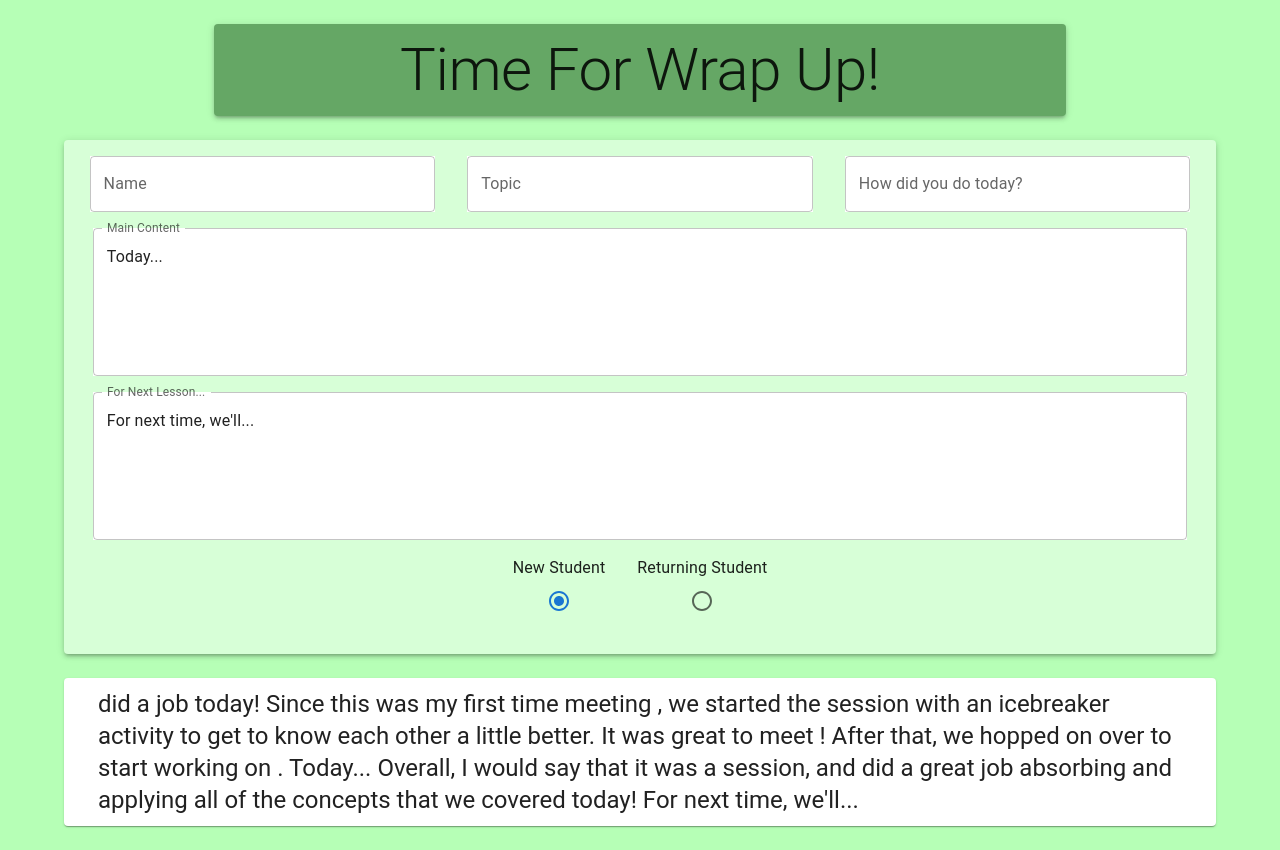
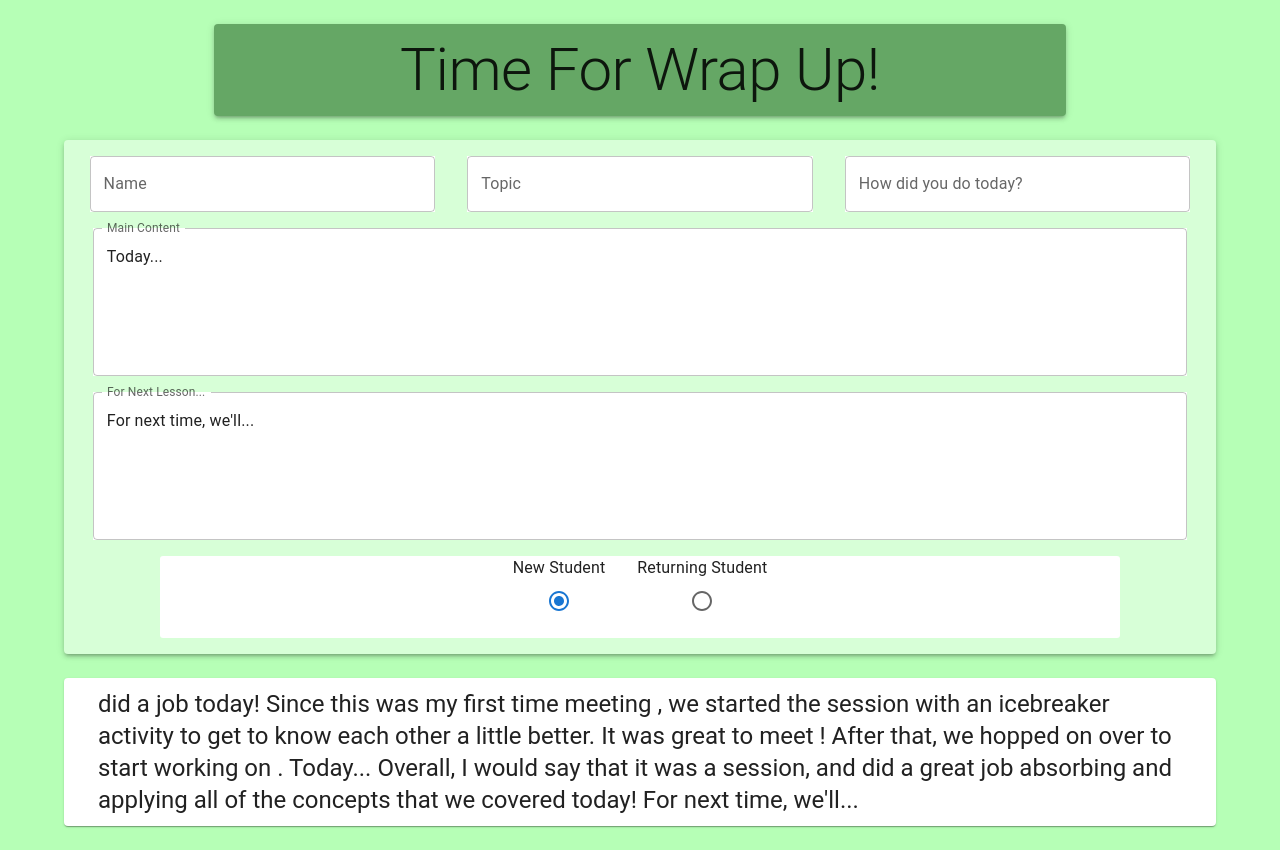
Before and after one commit to ZachatorCodes/id-tech-wrap-up, a React (Create React App) app: page / in a window 1280 px wide. Built offline with nearby package versions, Linux system fonts and the light colour scheme; the HTML template or start-up script is replaced by a standard one.

Commit message:
Add class and styling

```diff
--- a/src/components/StudentForm.js
+++ b/src/components/StudentForm.js
@@ -70,7 +70,7 @@ function StudentForm({ lessonInfo, setLessonInfo }) {
             sx={{ marginBottom: 2, width: "95%", background: "#ffffff" }}
           ></TextField>
           <RadioGroup
-            background="#ffffff"
+            className="radio-group"
             row
             name="newStudent"
             value={lessonInfo.newStudent}
--- a/src/index.css
+++ b/src/index.css
@@ -1,3 +1,15 @@
 html {
   background-color: #b6ffb6;
 }
+
+.radio-group {
+  background-color: white;
+  max-width: 75vw;
+  margin-left: auto;
+  margin-right: auto;
+  border-radius: 3px;
+}
+
+.radio-group:hover {
+  outline: 1px black solid
+}
```
